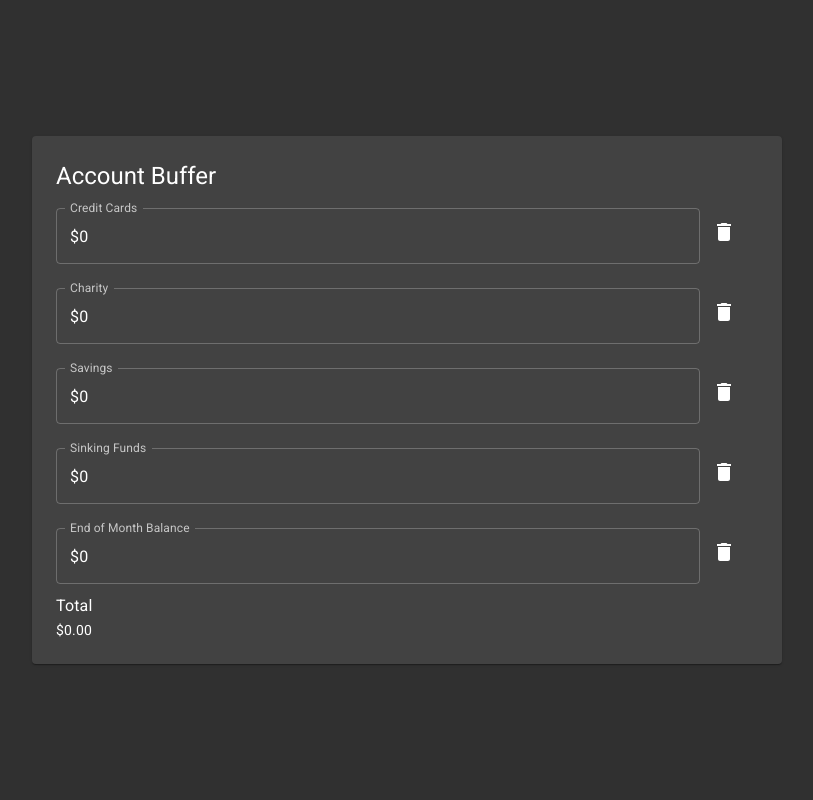
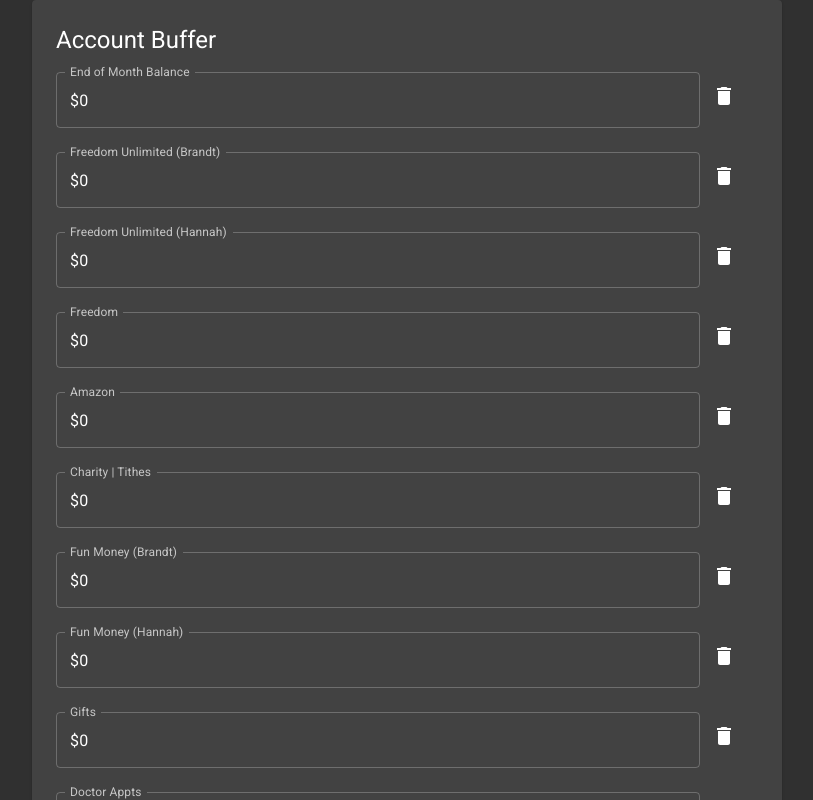
Before and after one commit to Brandt-Bowling/Account-Ledger, a React (Create React App) app: page / in a window 1280 px wide. Shown: the top 800 px of the page, without its empty margins (233-1046 px from the left). Built offline with nearby package versions, Linux system fonts and the light colour scheme.

Commit message:
change default inputs

```diff
--- a/src/App.tsx
+++ b/src/App.tsx
@@ -51,11 +51,17 @@ type CategoryEntry = {
 const App: React.FC = () => {
   const classes = useStyles();
   const inputs = [
-    'Credit Cards',
-    'Charity',
-    'Savings',
-    'Sinking Funds',
     'End of Month Balance',
+    'Freedom Unlimited (Brandt)',
+    'Freedom Unlimited (Hannah)',
+    'Freedom',
+    'Amazon',
+    'Charity | Tithes',
+    'Fun Money (Brandt)',
+    'Fun Money (Hannah)',
+    'Gifts',
+    'Doctor Appts',
+    'Misc',
   ];
 
   const initialState: CategoryEntry[] = inputs.map((input) => {
@@ -64,11 +70,6 @@ const App: React.FC = () => {
       amount: '0',
     };
   });
-
-  // The following will output the shape {Credit Cards: {amount: 0}} ect..
-  // inputs.forEach((input) => {
-  //   initialState[input] = { amount: '0' };
-  // });
 
   const [entries, setEntries] = useState(initialState);
   const [totalAmount, setTotalAmount] = useState(0);
@@ -80,16 +81,15 @@ const App: React.FC = () => {
   }, [entries, inputs]);
 
   const handleChange = (value: string, name: string) => {
-    setEntries((prevEntries) => {
-      const updated = entries.map((entry) => {
-        if (entry.name !== name) {
-          return entry;
-        }
+    const updated = entries.map((entry) => {
+      if (entry.name !== name) {
+        return entry;
+      }
 
-        return { ...entry, amount: value };
-      });
-      return [...updated];
+      return { ...entry, amount: value };
     });
+    const newState = [...updated];
+    setEntries(newState);
   };
 
   const handleDelete = (name: string) => {
```
